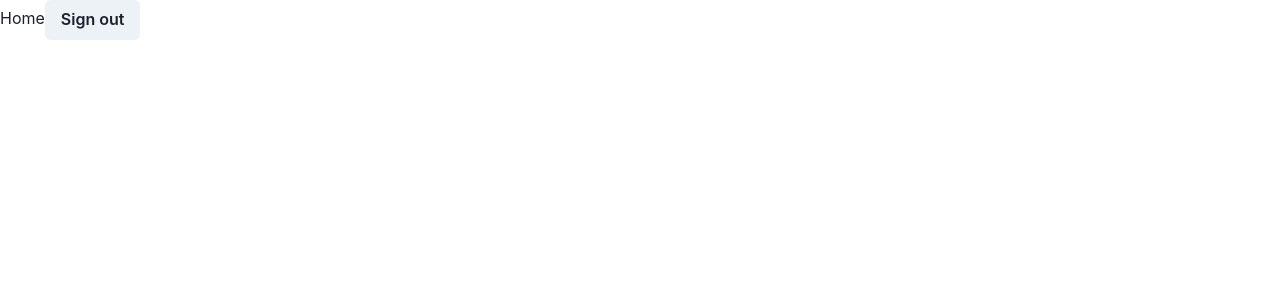
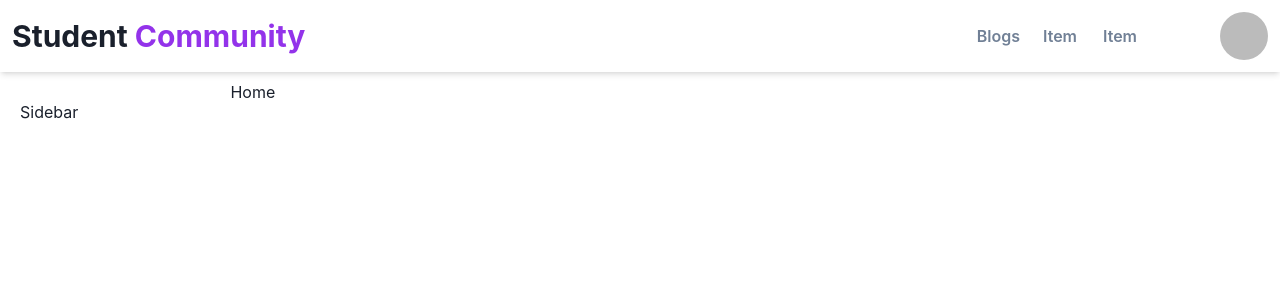
Before and after one commit to Keshav13142/Student-community, a Next.js app: page /home in a window 1280 px wide. Shown: the top 300 px of the page. Built offline with nearby package versions, Linux system fonts and the light colour scheme; no server answers; the database is empty; sample sign-in values are in the browser's storage.

Commit message:
Added Layout for home page with nav and side bar

```diff
--- a/src/components/Layout/index.js
+++ b/src/components/Layout/index.js
@@ -1,7 +1,18 @@
+import { Flex, Grid, GridItem, Stack } from "@chakra-ui/react";
 import React from "react";
+import Navbar from "../nabar";
+import SideBar from "../sidebar";
 
-const Layout = () => {
-  return <div>Layout</div>;
+const Layout = ({ children }) => {
+  return (
+    <Stack height="100vh">
+      <Navbar />
+      <Flex className="h-full" direction="row" style={{ marginTop: "0px" }}>
+        <SideBar />
+        {children}
+      </Flex>
+    </Stack>
+  );
 };
 
 export default Layout;
--- /dev/null
+++ b/src/components/nabar/Profile.js
@@ -0,0 +1,33 @@
+import { Avatar, Menu, MenuButton, MenuItem, MenuList } from "@chakra-ui/react";
+import { signOut, useSession } from "next-auth/react";
+import React from "react";
+import { BsChevronDown } from "react-icons/bs";
+
+const Profile = () => {
+  const {
+    data: { user },
+  } = useSession();
+
+  return (
+    <Menu>
+      <MenuButton
+        size={{ base: "sm", md: "md" }}
+        as={Avatar}
+        name={user.name}
+        src={user.image}
+        cursor="pointer"
+      />
+      <MenuList>
+        <MenuItem>Edit Profile</MenuItem>
+        <MenuItem
+          onClick={() => {
+            signOut({ callbackUrl: "/", redirect: false });
+          }}>
+          Logout
+        </MenuItem>
+      </MenuList>
+    </Menu>
+  );
+};
+
+export default Profile;
--- /dev/null
+++ b/src/components/nabar/index.js
@@ -0,0 +1,41 @@
+import { Button, Flex, Heading, IconButton, Stack } from "@chakra-ui/react";
+import React from "react";
+import { HiOutlineMenuAlt2 } from "react-icons/hi";
+import Profile from "./Profile";
+
+const Navbar = () => {
+  return (
+    <Flex
+      padding={3}
+      alignItems="center"
+      justifyContent="space-between"
+      className="shadow-md">
+      <Flex>
+        <IconButton
+          variant="ghost"
+          colorScheme="purple"
+          fontSize="25px"
+          display={{ base: "block", md: "none" }}
+          s
+          icon={<HiOutlineMenuAlt2 />}
+        />
+        <Heading size={"lg"} alignSelf="center">
+          Student <span className="text-purple-600">Community</span>
+        </Heading>
+      </Flex>
+      <Flex gap={20}>
+        <Stack
+          direction="row"
+          spacing="5"
+          display={{ base: "none", md: "flex" }}>
+          <Button variant="link">Blogs</Button>
+          <Button variant="link">Item</Button>
+          <Button variant="link">Item</Button>
+        </Stack>
+        <Profile />
+      </Flex>
+    </Flex>
+  );
+};
+
+export default Navbar;
--- /dev/null
+++ b/src/components/sidebar/index.js
@@ -0,0 +1,15 @@
+import { Stack } from "@chakra-ui/react";
+import React from "react";
+
+const SideBar = () => {
+  return (
+    <Stack
+      w={{ md: "20%", lg: "18%" }}
+      display={{ base: "none", md: "flex" }}
+      p={5}>
+      <span>Sidebar</span>
+    </Stack>
+  );
+};
+
+export default SideBar;
--- /dev/null
+++ b/src/context/AppContext.js
@@ -0,0 +1,13 @@
+const { createContext, useState } = require("react");
+
+export const AppContext = createContext();
+
+export const AppContextProvider = ({ children }) => {
+  const [currentUser, setCurrentUser] = useState(null);
+
+  return (
+    <AppContext.Provider value={(currentUser, setCurrentUser)}>
+      {children}
+    </AppContext.Provider>
+  );
+};
--- a/src/pages/_app.js
+++ b/src/pages/_app.js
@@ -3,6 +3,7 @@ import { ChakraProvider } from "@chakra-ui/react";
 import { SessionProvider, useSession } from "next-auth/react";
 import { useRouter } from "next/router";
 import Loader from "../components/Loader";
+import { AppContextProvider } from "../context/AppContext";
 
 export default function App({
   Component,
@@ -10,6 +11,7 @@ export default function App({
 }) {
   return (
     <ChakraProvider>
+      <AppContextProvider>
         <SessionProvider session={session}>
           {Component.auth ? (
             <Auth>
@@ -19,23 +21,24 @@ export default function App({
             <Component {...pageProps} />
           )}
         </SessionProvider>
+      </AppContextProvider>
     </ChakraProvider>
   );
 }
 
 function Auth({ children }) {
-  // if `{ required: true }` is supplied, `status` can only be "loading" or "authenticated"
-  const { status } = useSession({ required: false });
+  const router = useRouter();
 
-  const router = useRouter();
+  const { status } = useSession({
+    required: true,
+    onUnauthenticated: () => {
+      router.push("/");
+    },
+  });
 
   if (status === "authenticated") {
     return children;
   }
 
-  if (status === "loading" || !status) {
   return <Loader />;
 }
-
-  router.push("/");
-}
--- a/src/pages/api/auth/[...nextauth].js
+++ b/src/pages/api/auth/[...nextauth].js
@@ -26,7 +26,7 @@ export const authOptions = {
     }),
   ],
   pages: {
-    signIn: "/",
+    signIn: "/home",
     signOut: "/",
     error: "/", // Error code passed in query string as ?error=
     newUser: "/auth/new-user", // New users will be directed here on first sign in
--- a/src/pages/home/index.js
+++ b/src/pages/home/index.js
@@ -1,7 +1,6 @@
 import prisma from "@/lib/prisma";
-import { Button } from "@chakra-ui/react";
+import Layout from "@/src/components/Layout";
 import { unstable_getServerSession } from "next-auth";
-import { signOut } from "next-auth/react";
 import React from "react";
 import { authOptions } from "../api/auth/[...nextauth]";
 
@@ -11,6 +10,15 @@ export const getServerSideProps = async (context) => {
     context.res,
     authOptions
   );
+
+  if (!session) {
+    return {
+      redirect: {
+        destination: "/",
+        permanent: false,
+      },
+    };
+  }
 
   let communities = await prisma.community.findMany({
     where: {
@@ -27,23 +35,13 @@ export const getServerSideProps = async (context) => {
   return {
     props: {
       communities,
-    }, // will be passed to the page component as props
+      user: session?.user,
+    },
   };
 };
 
-const Home = ({ communities }) => {
-  console.log(communities);
-  return (
-    <div>
-      Home
-      <Button
-        onClick={() => {
-          signOut({ callbackUrl: "/", redirect: false });
-        }}>
-        Sign out
-      </Button>
-    </div>
-  );
+const Home = ({ communities, user }) => {
+  return <Layout>Home</Layout>;
 };
 
 Home.auth = true;
--- a/src/pages/index.js
+++ b/src/pages/index.js
@@ -5,9 +5,10 @@ import { useRouter } from "next/router";
 import { useEffect } from "react";
 import { GoMarkGithub } from "react-icons/go";
 import { SiDiscord } from "react-icons/si";
+import Loader from "../components/Loader";
 
 export default function Home() {
-  const { data } = useSession();
+  const { data, status } = useSession();
 
   const router = useRouter();
 
@@ -17,6 +18,7 @@ export default function Home() {
     }
   }, [data, router]);
 
+  if (status === "unauthenticated") {
     return (
       <>
         <Head>
@@ -62,3 +64,6 @@ export default function Home() {
       </>
     );
   }
+
+  return <Loader />;
+}
```
Lines whose indentation alone changed are shown as unchanged.
